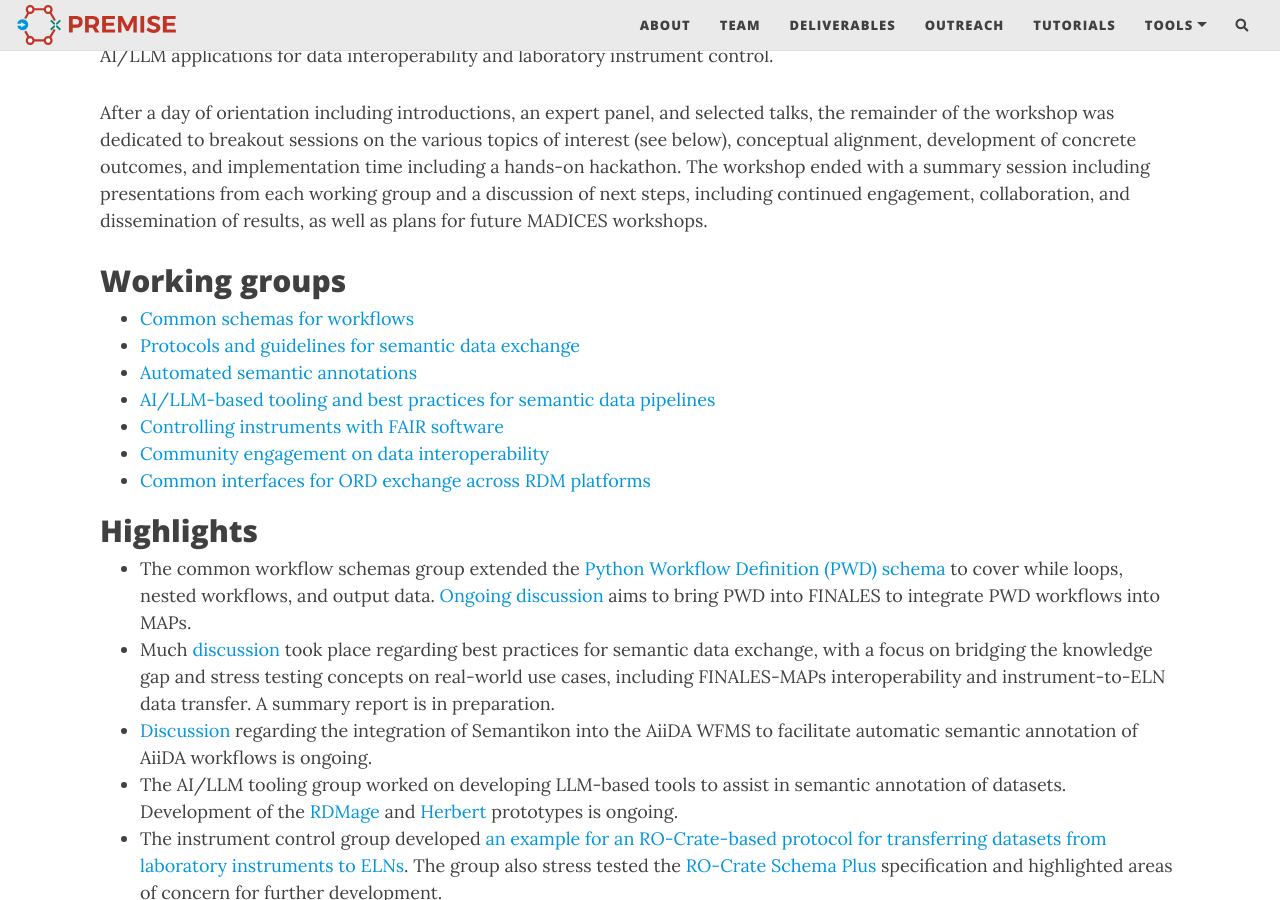
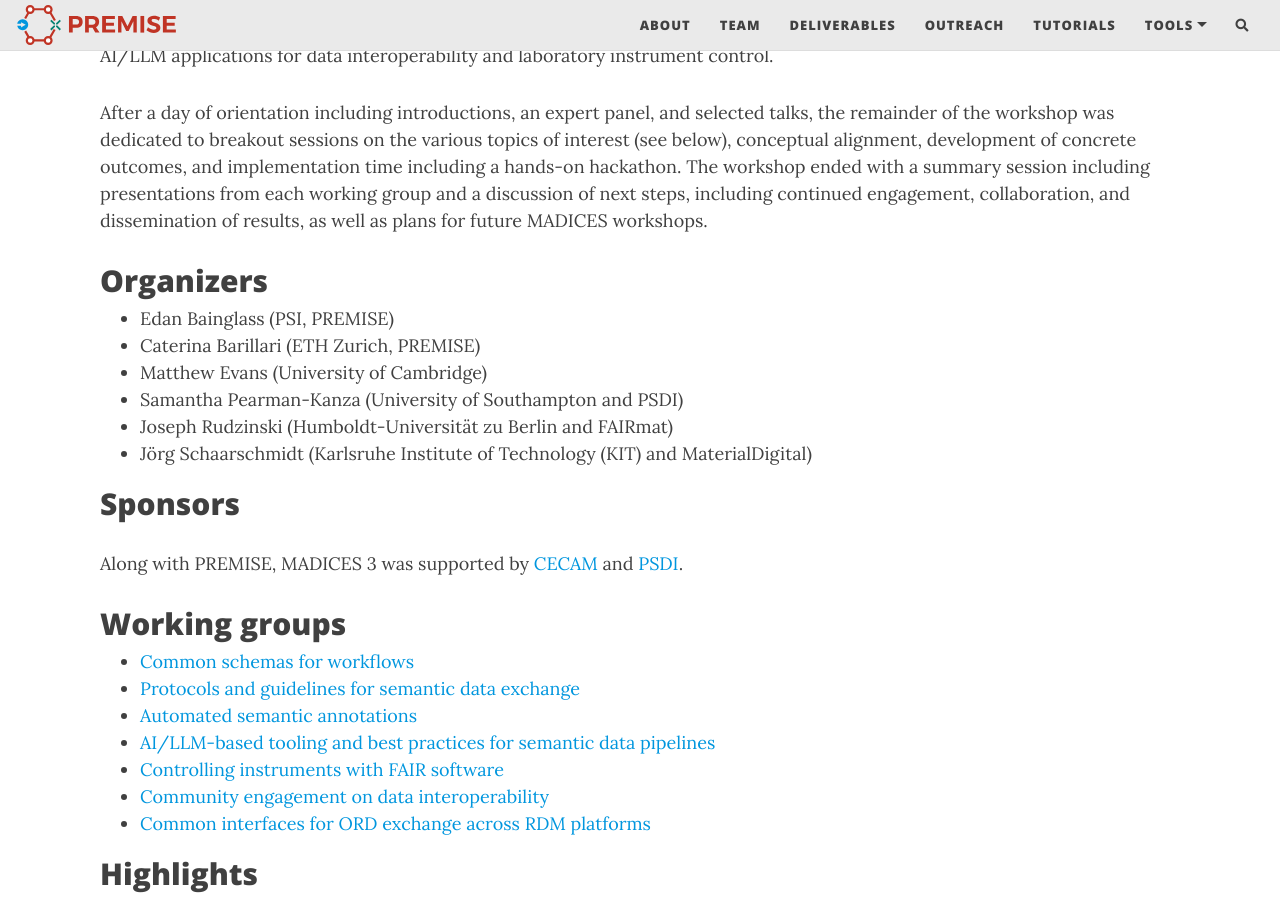
Before and after one commit to ord-premise/ord-premise.github.io, a Jekyll site: the page built from _posts/2025-10-25-madices-3-workshop.md, in a window 1280 px wide and 900 px high, scrolled down 539 px. Built offline with Jekyll 4.4.1, drawn with Linux system fonts in a browser that asks for light colours; nearby versions of some CDN libraries; comment, search, counter and statistics services are not loaded.

Commit message:
Add organizers and sponsors to MADICES workshop news

```diff
--- a/_posts/2025-10-25-madices-3-workshop.md
+++ b/_posts/2025-10-25-madices-3-workshop.md
@@ -10,6 +10,19 @@ author: Edan Bainglass
 The MADICES 3 workshop was held on October 20-24, 2025 in PSI, Switzerland. As with previous workshops, the audience included experts from ELN and WFMS initiatives, and ontology knowledge base developers and administrators. MADICES 3 saw an expansion of representation in the workflow management systems (WFMS) space, as well as participation from experts in AI/LLM applications for data interoperability and laboratory instrument control.
 
 After a day of orientation including introductions, an expert panel, and selected talks, the remainder of the workshop was dedicated to breakout sessions on the various topics of interest (see below), conceptual alignment, development of concrete outcomes, and implementation time including a hands-on hackathon. The workshop ended with a summary session including presentations from each working group and a discussion of next steps, including continued engagement, collaboration, and dissemination of results, as well as plans for future MADICES workshops.
+
+## Organizers
+
+- Edan Bainglass (PSI, PREMISE)
+- Caterina Barillari (ETH Zurich, PREMISE)
+- Matthew Evans (University of Cambridge)
+- Samantha Pearman-Kanza (University of Southampton and PSDI)
+- Joseph Rudzinski (Humboldt-Universität zu Berlin and FAIRmat)
+- Jörg Schaarschmidt (Karlsruhe Institute of Technology (KIT) and MaterialDigital)
+
+## Sponsors
+
+Along with PREMISE, MADICES 3 was supported by [CECAM](https://www.cecam.org/workshop-details/madices-3-machine-actionable-data-interoperability-for-the-chemical-sciences-1450) and [PSDI](https://www.psdi.ac.uk/).
 
 ## Working groups
 
```
Also changed, not shown: _posts/2024-04-26-madices-2-workshop.md (+12 -0 lines).
